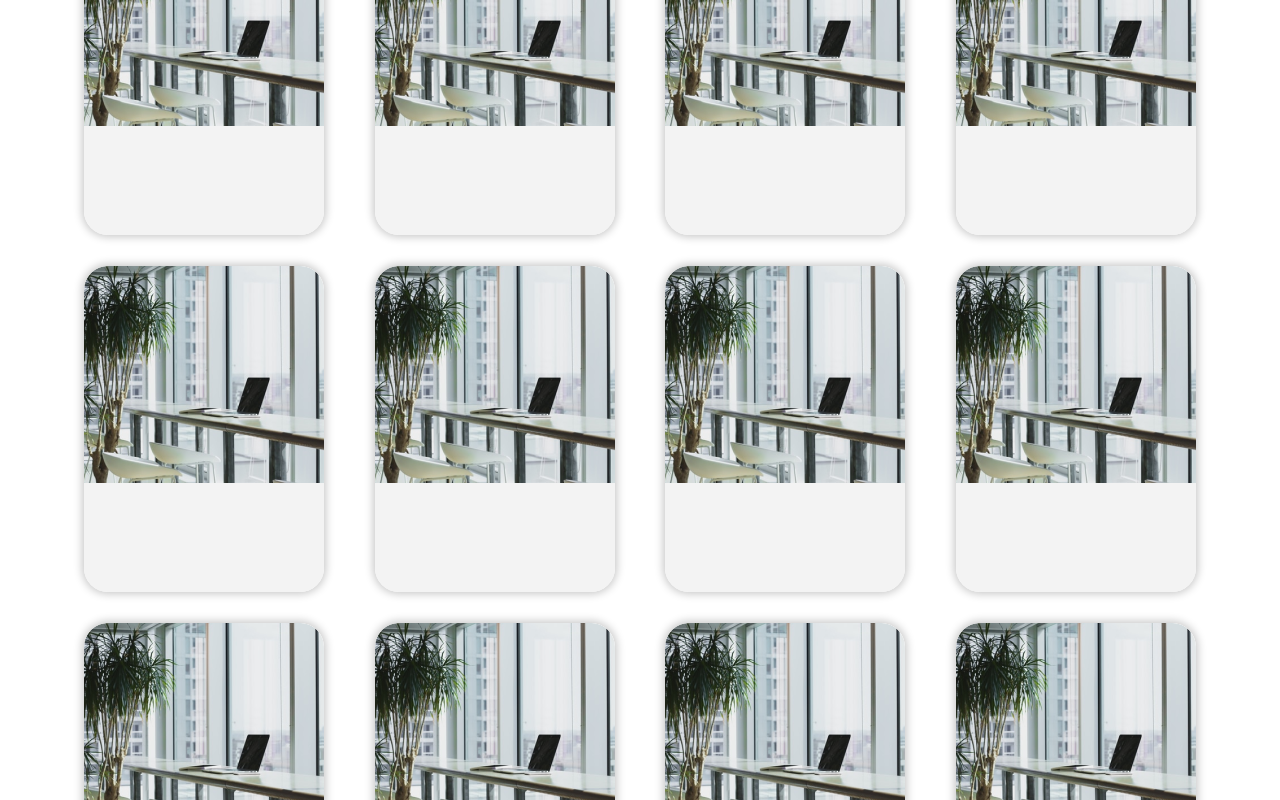
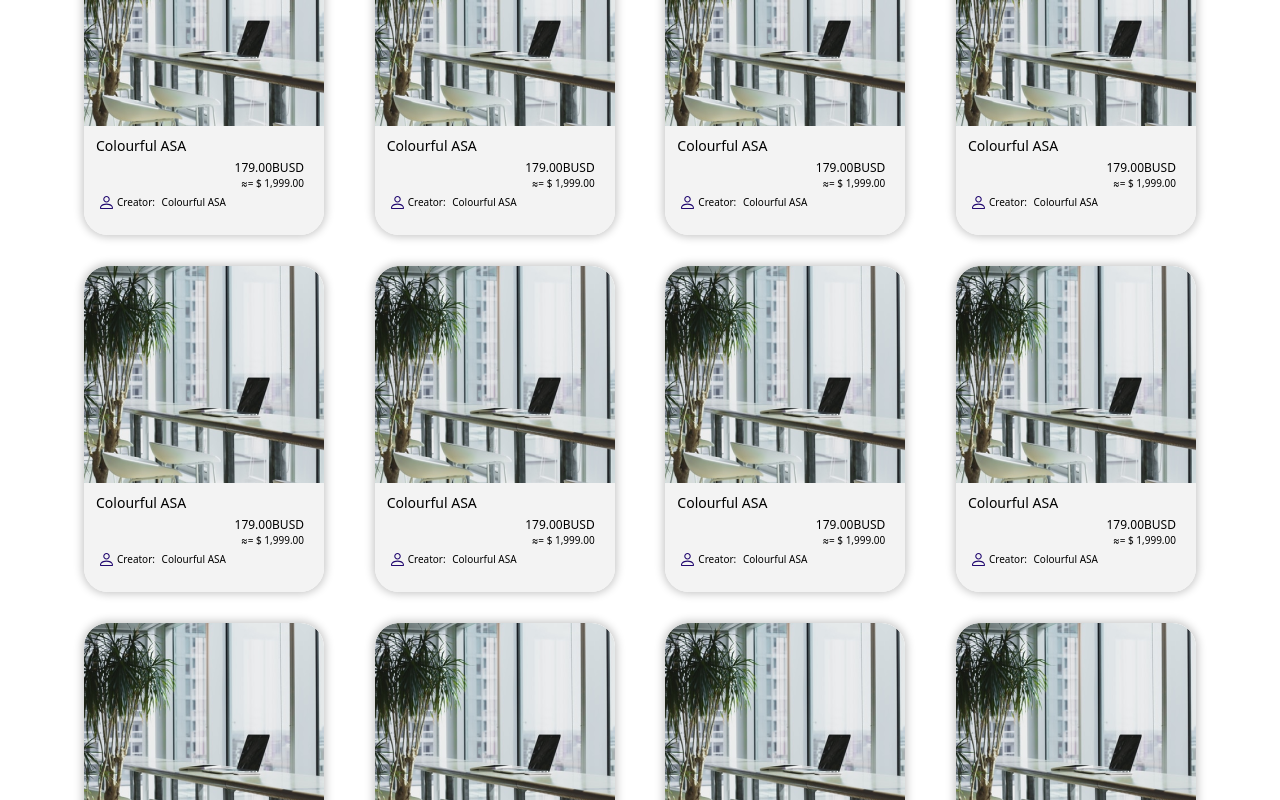
Before and after one commit to danyalbani240/NFTShop, a Nuxt app: page / in a window 1280 px wide. Shown: the part 1260-2060 px from the top of the page. Built offline with nearby package versions, Linux system fonts and the light colour scheme.

Commit message:
BaseCard Component added

```diff
--- a/components/Base/BaseCard.vue
+++ b/components/Base/BaseCard.vue
@@ -1,7 +1,15 @@
 <template>
   <div class="card">
       <div class="card-image"></div>
-      <div class="card-body"></div>
+      <div class="card-body pt-2.5">
+        <p class="text-sm ml-3">Colourful ASA</p>
+        <p class="text-xs mr-5 text-right mt-1">179.00BUSD</p>
+        <p style="font-size:10px;" class="mr-5 text-right">≈= $ 1,999.00</p>
+        <div style="font-size:10px;" class="creator flex ml-4 items-center mt-1 ">
+          <img src="../../assets/images/creator.svg" alt="">
+          <p class="ml-1">Creator: <span class="inline-block ml-1">Colourful ASA</span></p>
+        </div>
+      </div>
   </div>
 </template>
 
--- a/components/TheHero.vue
+++ b/components/TheHero.vue
@@ -17,7 +17,7 @@
     <div class="hero-comment mt-32">
       <h2 class="text-4xl font-bold">Turn Clicks Into</h2>
       <img  src="../assets/images/NFText.svg" alt="">
-      <p >Must explain to you how all this mistaken idea of pleasure and praising pain was born and will give you a complete account of the system, and expound the actual teachings.</p>
+      <p>Must explain to you how all this mistaken idea of pleasure and praising pain was born and will give you a complete account of the system, and expound the actual teachings.</p>
       <div class="register text-white flex justify-center items-center">
         Register
       </div>
```
